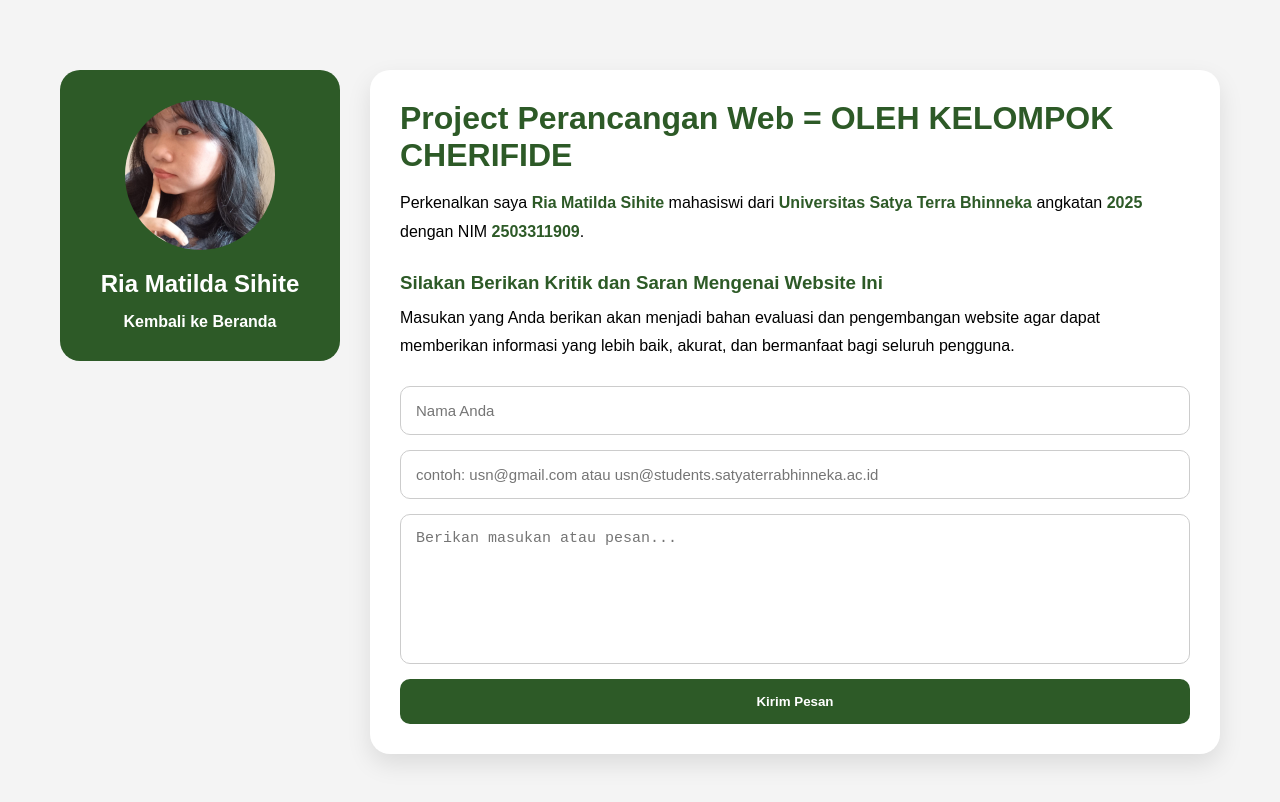
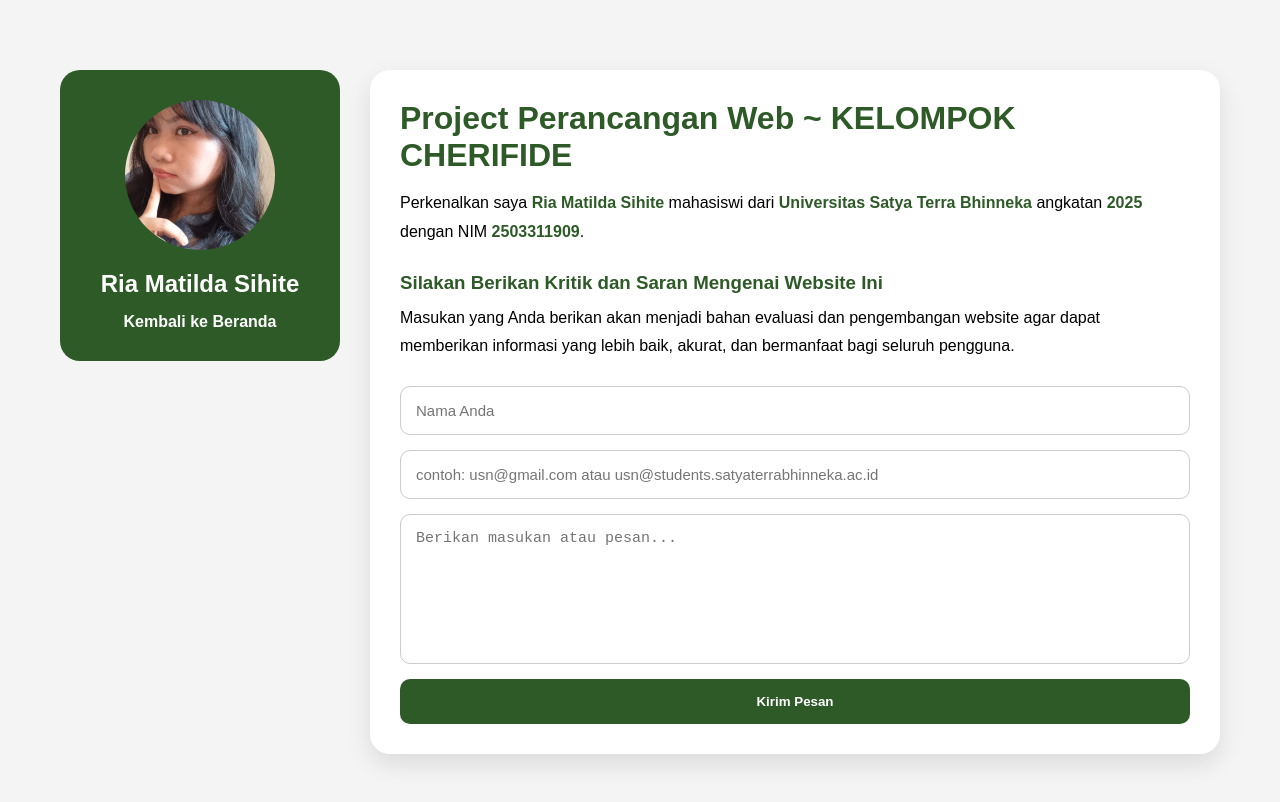
Before and after one commit to eryl-suho/CHERIFIDE-PendataanOrangUtan, a plain HTML site: page tentangkami.html in a window 1280 px wide. Drawn offline with Linux system fonts and the light colour scheme.

Commit message:
Update tentangkami.html

```diff
--- a/tentangkami.html
+++ b/tentangkami.html
@@ -163,7 +163,7 @@ body{
     <!-- CONTENT -->
     <div class="content">
 
-        <h1>Project Perancangan Web = OLEH KELOMPOK CHERIFIDE</h1>
+        <h1>Project Perancangan Web ~ KELOMPOK CHERIFIDE</h1>
 
         <p>
             Perkenalkan saya
```
